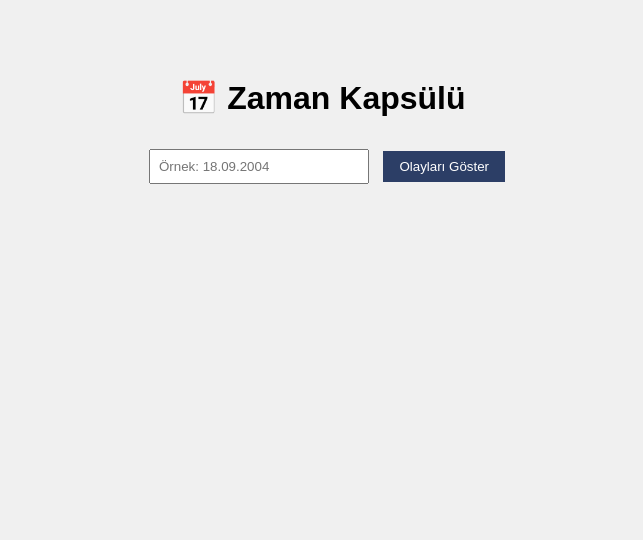
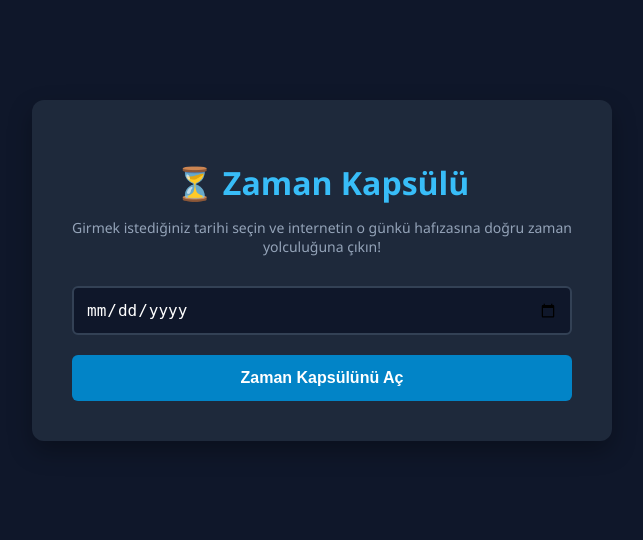
Before and after one commit to yesimcatalbas/zaman-kapsulu, a Flask app: page / in a window 1280 px wide. Shown: the top 540 px of the page, without its empty margins (318-961 px from the left). Run offline with Flask 3, Linux system fonts and the light colour scheme.

Commit message:
index basligi kesin olarak zaman kapsulu yapildi

```diff
--- a/templates/index.html
+++ b/templates/index.html
@@ -1,19 +1,75 @@
-
 <!DOCTYPE html>
-<html>
+<html lang="tr">
 <head>
-    <title>Zaman Kapsülü</title>
+    <meta charset="UTF-8">
+    <meta name="viewport" content="width=device-width, initial-scale=1.0">
+    <title>Zaman Kapsülü - Zaman Makinesi</title>
     <style>
-        body { font-family: Arial; text-align: center; padding: 50px; background: #f0f0f0; }
-        input { padding: 8px; width: 200px; margin: 10px; }
-        button { padding: 8px 16px; background: #2c3e66; color: white; border: none; cursor: pointer; }
+        body {
+            font-family: 'Segoe UI', Tahoma, Geneva, Verdana, sans-serif;
+            background-color: #0f172a;
+            color: #f8fafc;
+            display: block;
+            text-align: center;
+            margin: 0;
+            padding: 100px 20px;
+        }
+        .container {
+            max-width: 500px;
+            margin: auto;
+            background: #1e293b;
+            padding: 40px;
+            border-radius: 12px;
+            box-shadow: 0 10px 25px rgba(0,0,0,0.3);
+        }
+        h1 {
+            color: #38bdf8;
+            margin-bottom: 10px;
+        }
+        p {
+            color: #94a3b8;
+            font-size: 14px;
+            margin-bottom: 30px;
+        }
+        input[type="date"] {
+            width: 100%;
+            padding: 12px;
+            border: 2px solid #334155;
+            border-radius: 6px;
+            background: #0f172a;
+            color: #fff;
+            font-size: 16px;
+            margin-bottom: 20px;
+            box-sizing: border-box;
+        }
+        button {
+            width: 100%;
+            padding: 14px;
+            background: #0284c7;
+            border: none;
+            color: white;
+            font-size: 16px;
+            font-weight: bold;
+            border-radius: 6px;
+            cursor: pointer;
+            transition: background 0.2s;
+        }
+        button:hover {
+            background: #0369a1;
+        }
     </style>
 </head>
 <body>
-    <h1>📅 Zaman Kapsülü</h1>
-    <form method="post">
-        <input type="text" name="tarih_girdisi" placeholder="Örnek: 18.09.2004" required>
-        <button type="submit">Olayları Göster</button>
-    </form>
+
+    <div class="container">
+        <h1>⏳ Zaman Kapsülü</h1>
+        <p>Girmek istediğiniz tarihi seçin ve internetin o günkü hafızasına doğru zaman yolculuğuna çıkın!</p>
+
+        <form action="/" method="POST">
+            <input type="date" name="tarih_girdisi" required>
+            <button type="submit">Zaman Kapsülünü Aç</button>
+        </form>
+    </div>
+
 </body>
 </html>
```
